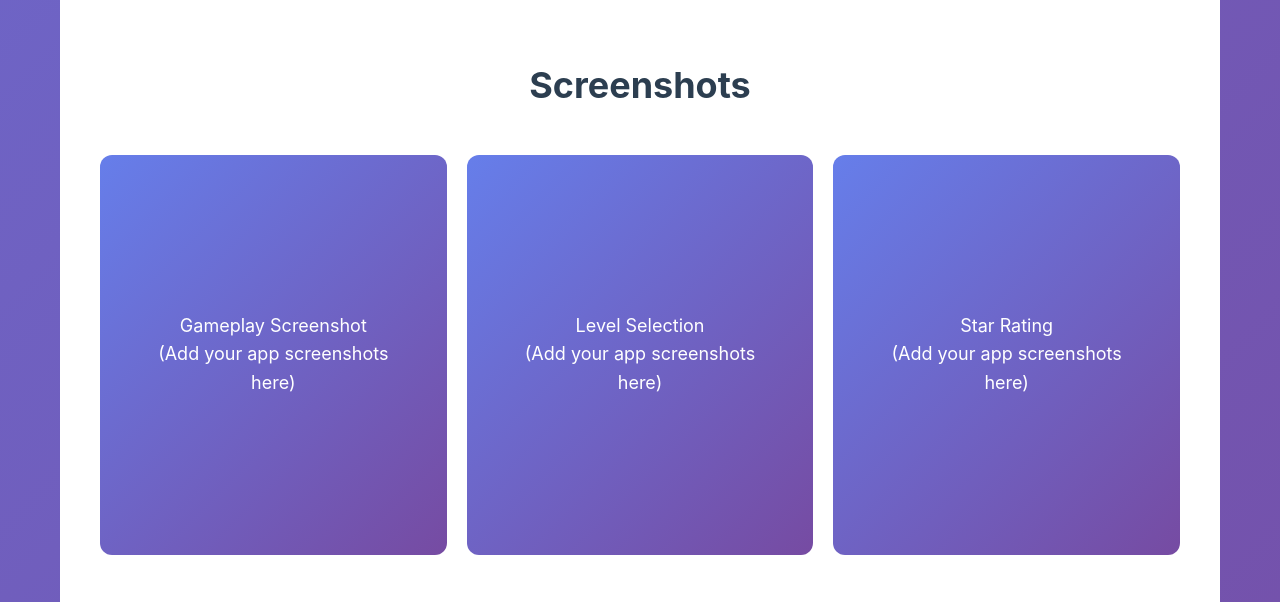
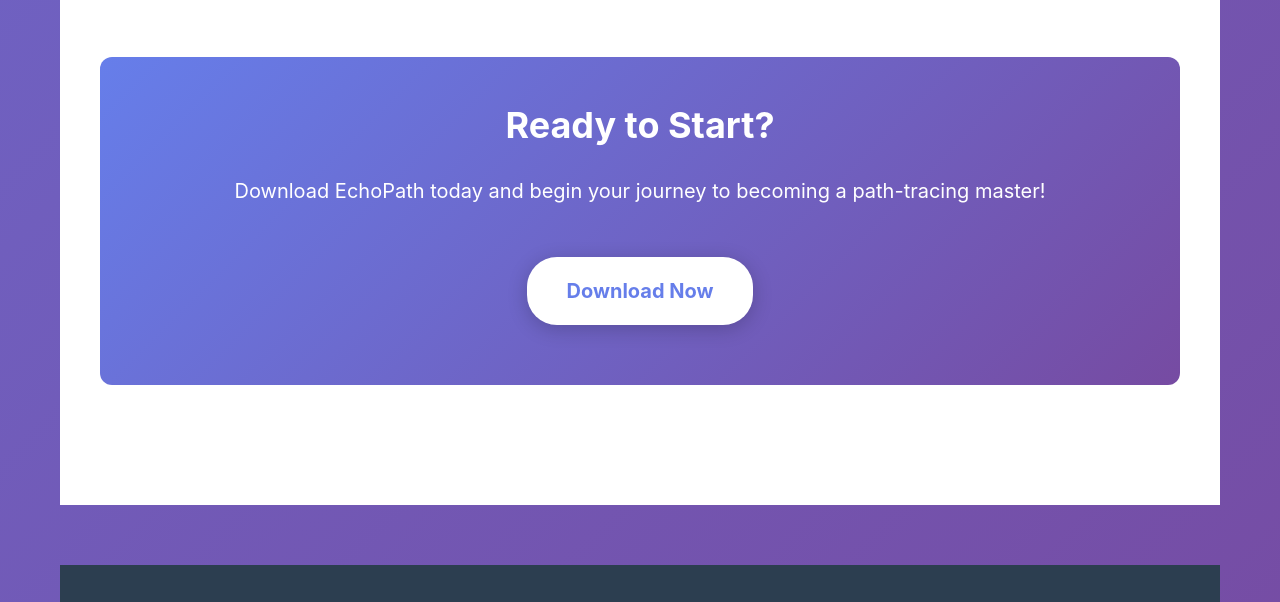
Before and after one commit to asgapp/clock-learning-privacy, a plain HTML site: page EchoPath/index.html in a window 1280 px wide. Shown: the part 2766-3368 px from the top of the page. Drawn offline with Linux system fonts and the light colour scheme.

Commit message:
Update index.html

```diff
--- a/EchoPath/index.html
+++ b/EchoPath/index.html
@@ -381,23 +381,7 @@
                 </div>
             </div>
 
-            <div class="section">
-                <h2>Screenshots</h2>
-                <div class="screenshots">
-                    <div class="screenshot-placeholder">
-                        Gameplay Screenshot<br>
-                        (Add your app screenshots here)
-                    </div>
-                    <div class="screenshot-placeholder">
-                        Level Selection<br>
-                        (Add your app screenshots here)
-                    </div>
-                    <div class="screenshot-placeholder">
-                        Star Rating<br>
-                        (Add your app screenshots here)
-                    </div>
-                </div>
-            </div>
+
 
             <div class="section" style="text-align: center; padding: 40px; background: linear-gradient(135deg, #667eea 0%, #764ba2 100%); border-radius: 12px; color: white;">
                 <h2 style="color: white; margin-bottom: 20px;">Ready to Start?</h2>
```
